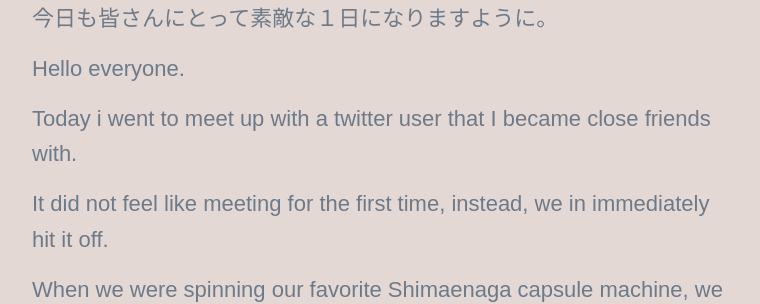
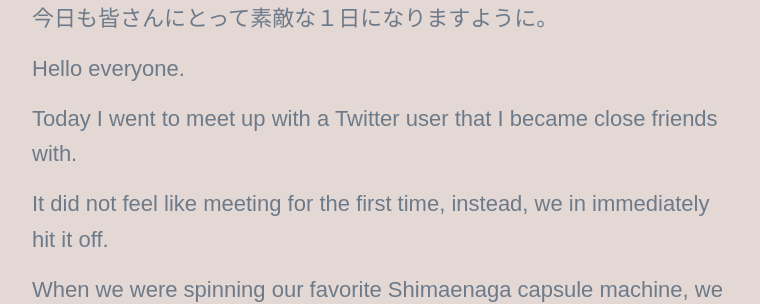
Before and after one commit to yutarochan/yurumina, a Jekyll site: the page built from _posts/2022-08-08-offkai1.md, in a window 1280 px wide and 900 px high, scrolled down 4075 px. Shown: the part 154-458 px from the top of the window, without its empty margins (258-1018 px from the left). Built offline with Jekyll 4.4.1, drawn with Linux system fonts in a browser that asks for light colours; nearby versions of some CDN libraries; some web fonts are replaced.

```diff
--- a/_posts/2022-08-08-offkai1.md
+++ b/_posts/2022-08-08-offkai1.md
@@ -30,7 +30,7 @@ excerpt: ﾄﾞｷﾄﾞｷﾜｸﾜｸ編1
 
 Hello everyone.
 
-Today i went to meet up with a twitter user that I became close friends with.
+Today I went to meet up with a Twitter user that I became close friends with.
 
 It did not feel like meeting for the first time, instead, we in immediately hit it off.
 
```
